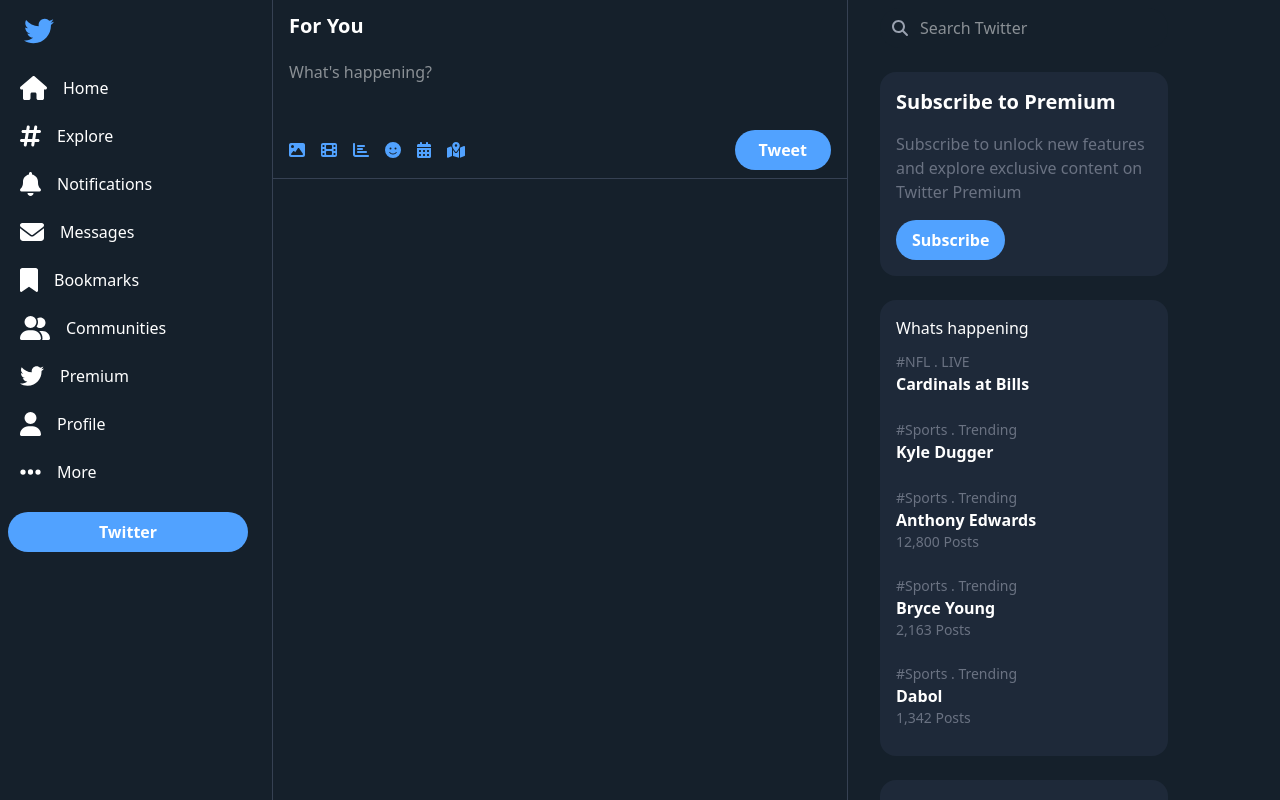
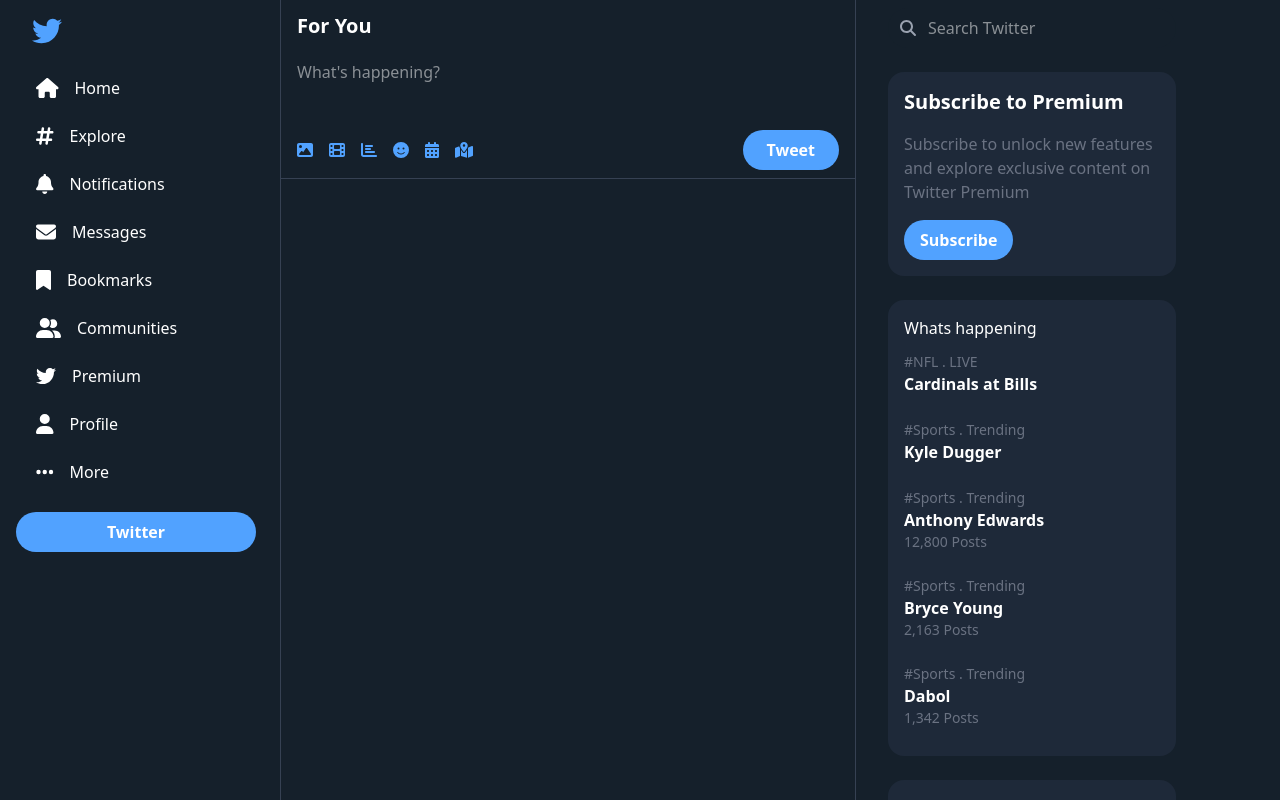
Before and after one commit to 7alexandree7/Clone-Twitter, a React (Vite) app: page / in a window 1280 px wide. Shown: the top 800 px of the page. Built offline with nearby package versions, Linux system fonts and the light colour scheme.

Commit message:
ajuste final

```diff
--- a/src/App.tsx
+++ b/src/App.tsx
@@ -50,7 +50,7 @@
 
 
   return (
-    <div className="flex max-w-7xl m-auto gap-4 overflow-hidden">
+    <div className="flex max-w-7xl m-auto gap-4 overflow-hidden px-2">
       <SideBar />
       <main className="flex-grow border-l border-r border-gray-700 max-w-xl">
         <Header />
--- a/src/Components/NavItens/NavItens.tsx
+++ b/src/Components/NavItens/NavItens.tsx
@@ -10,9 +10,12 @@
 
   return (
 
-    <div className="flex items-center p-3 rounded-full cursor-pointer hover:bg-gray-600 transform duration-200 ease-out">
-        <FontAwesomeIcon icon={icon} className="text-2xl mr-4" />
+    <div className="w-full flex items-center  p-3 rounded-full cursor-pointer hover:bg-gray-600 transform duration-200 ease-out">
+      <div className="flex items-center justify-center">
+        <FontAwesomeIcon icon={icon} className="text-xl mr-4" />
         <span className="text-md hidden xl:inline">{text}</span>
+      </div>
+
     </div>
   )
 }
--- a/src/Components/SideBar/SideBar.tsx
+++ b/src/Components/SideBar/SideBar.tsx
@@ -11,7 +11,7 @@
         <div className="w-20 xl:w-64 sticky top-0 px-2 h-screen">
             <FontAwesomeIcon icon={faTwitter} className="text-3xl text-blue-400 m-4" />
             <div className="w-full flex ">
-                <nav className="flex flex-col justify-center intems-center ">
+                <nav className="flex flex-col justify-center intems-center  ml-2 xl-ml-0 ">
                     {iconsSideBar.map((icon) => (
                         <NavItens key={icon.id} icon={icon.icon} text={icon.text} />
                     ))}
```
